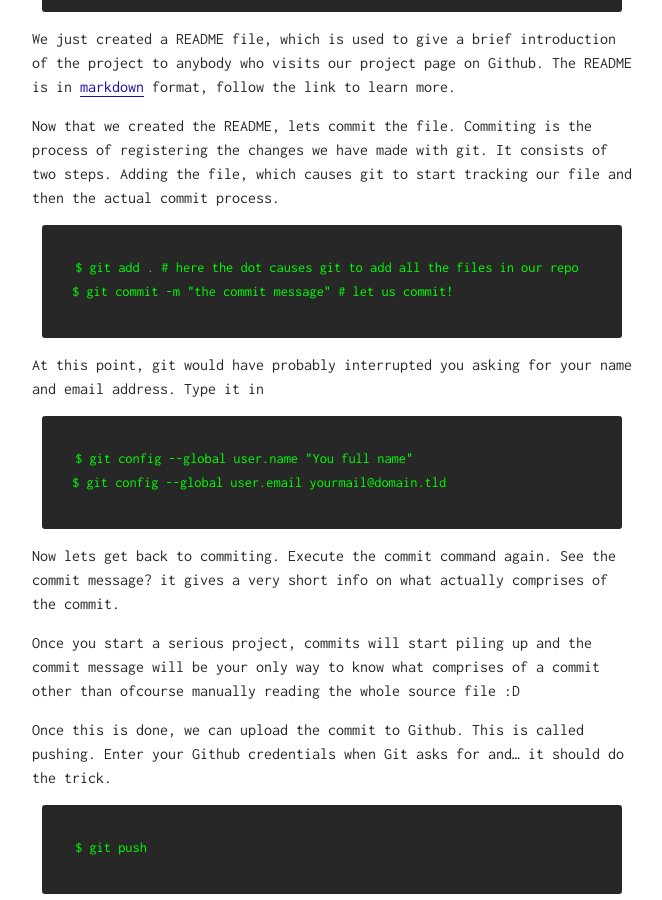
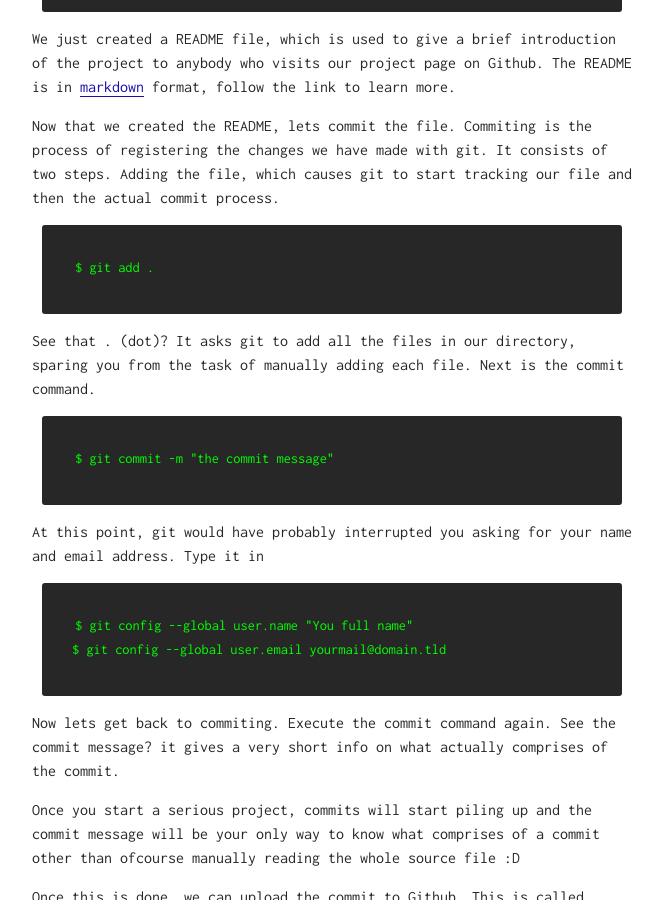
Before and after one commit to karuvally/karuvally.github.io, a Jekyll site: the page built from _posts/2019-01-01-git-quickstart.md, in a window 1280 px wide and 900 px high, scrolled down 1619 px. Shown: the whole window, without its empty margins (308-970 px from the left). Built offline with Jekyll 4.4.1, drawn with Linux system fonts in a browser that asks for light colours.

Commit message:
minor updates

```diff
--- a/_posts/2019-01-01-git-quickstart.md
+++ b/_posts/2019-01-01-git-quickstart.md
@@ -62,8 +62,12 @@ of registering the changes we have made with git. It consists of two steps.
 Adding the file, which causes git to start tracking our file and then the
 actual commit process.
 
-    $ git add . # here the dot causes git to add all the files in our repo
-    $ git commit -m "the commit message" # let us commit!
+    $ git add .
+
+See that . (dot)? It asks git to add all the files in our directory, sparing
+you from the task of manually adding each file. Next is the commit command.
+
+    $ git commit -m "the commit message"
 
 At this point, git would have probably interrupted you asking for your name
 and email address. Type it in
```
